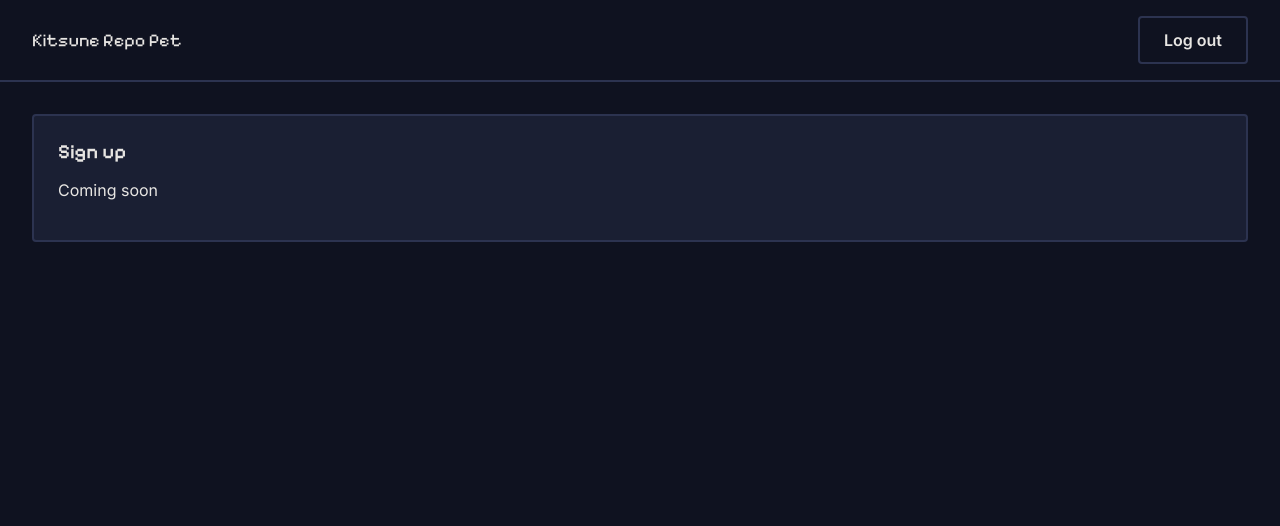
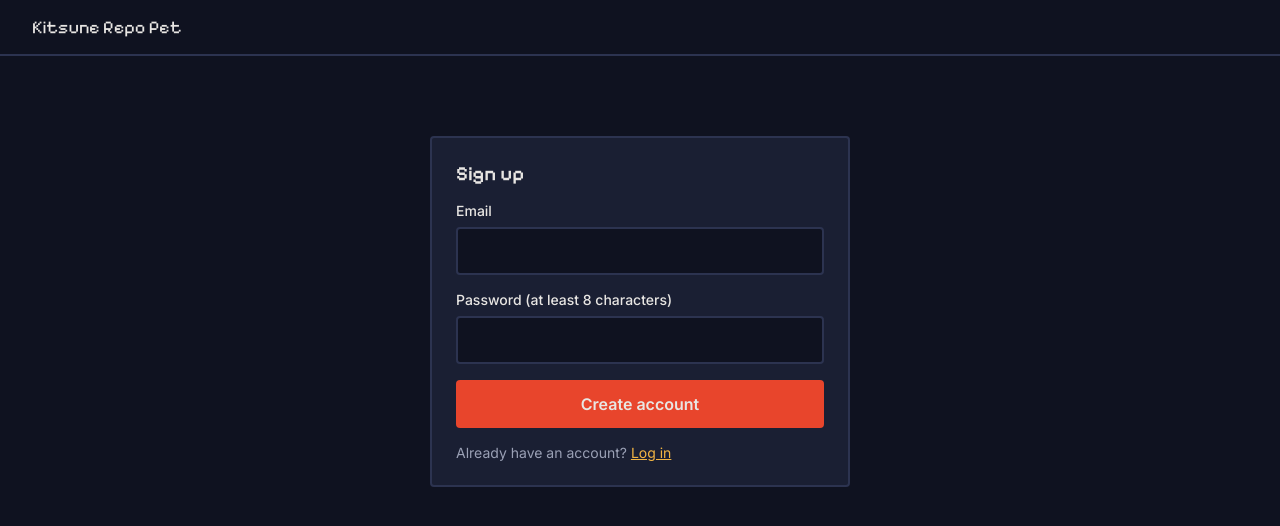
Before and after one commit to Char-ified/kitsune, a React (Vite) app in the folder dashboard/: page /signup in a window 1280 px wide. Shown: the top 526 px of the page. Built offline with nearby package versions, Linux system fonts and the light colour scheme; no server answers.

Commit message:
feat(dashboard): add login and signup pages, shared auth state, and logout (CHA-12)

```diff
--- a/dashboard/src/App.tsx
+++ b/dashboard/src/App.tsx
@@ -9,10 +9,12 @@ import { PetViewPage } from './pages/PetViewPage';
 import { StyleGuidePage } from './pages/StyleGuidePage';
 import { NotFoundPage } from './pages/NotFoundPage';
 import { Layout } from './components/Layout';
+import { AuthProvider } from './auth/AuthContext';
 
 export const App = () => {
   return (
     <BrowserRouter>
+      <AuthProvider>
         <Routes>
           <Route element={<Layout />}>
             {/* Public */}
@@ -32,6 +34,7 @@ export const App = () => {
             <Route path="*" element={<NotFoundPage />} />
           </Route>
         </Routes>
+      </AuthProvider>
     </BrowserRouter>
   );
 };
--- /dev/null
+++ b/dashboard/src/auth/AuthContext.tsx
@@ -0,0 +1,44 @@
+import { createContext, useContext, useEffect, useState, type ReactNode } from 'react';
+
+export type User = { id: number; email: string };
+type AuthStatus = 'checking' | 'loggedIn' | 'loggedOut';
+
+type AuthContextValue = {
+  status: AuthStatus;
+  user: User | null;
+  setUser: (user: User | null) => void;
+};
+
+const AuthContext = createContext<AuthContextValue | null>(null);
+
+// Holds "who is logged in" for the whole app. Asks the server once on load,
+// because the login cookie is httpOnly and page scripts can't read it.
+export const AuthProvider = ({ children }: { children: ReactNode }) => {
+  const [status, setStatus] = useState<AuthStatus>('checking');
+  const [user, setUserState] = useState<User | null>(null);
+
+  useEffect(() => {
+    fetch('/api/auth/me')
+      .then((res) => (res.ok ? res.json() : null))
+      .then((data: { user: User } | null) => {
+        setUserState(data ? data.user : null);
+        setStatus(data ? 'loggedIn' : 'loggedOut');
+      })
+      .catch(() => setStatus('loggedOut'));
+  }, []);
+
+  // Pages call this after logging in (with the user) or logging out (with null)
+  const setUser = (next: User | null) => {
+    setUserState(next);
+    setStatus(next ? 'loggedIn' : 'loggedOut');
+  };
+
+  return <AuthContext.Provider value={{ status, user, setUser }}>{children}</AuthContext.Provider>;
+};
+
+// The hook components user to read or update the logged-in user
+export const useAuth = (): AuthContextValue => {
+  const value = useContext(AuthContext);
+  if (!value) throw new Error('useAuth must be used inside <AuthProvider>');
+  return value;
+};
--- a/dashboard/src/components/Layout.tsx
+++ b/dashboard/src/components/Layout.tsx
@@ -1,17 +1,30 @@
-// components/Layout.tsx
-import { Outlet } from 'react-router';
+import { Outlet, useNavigate } from 'react-router';
+import { useAuth } from '../auth/AuthContext';
 import { Button } from './Button';
 import '../styles/Layout.css';
 
 export const Layout = () => {
+  const { status, setUser } = useAuth();
+  const navigate = useNavigate();
+
+  const handleLogout = async () => {
+    await fetch('/api/auth/logout', { method: 'POST' });
+    setUser(null);
+    navigate('/login');
+  };
+
   return (
     <>
       <header>
         <span className="header-title">Kitsune Repo Pet</span>
-        <Button variant="secondary">Log out</Button>
+        {status === 'loggedIn' && (
+          <Button variant="secondary" onClick={handleLogout}>
+            Log out
+          </Button>
+        )}
       </header>
       <main>
-        <Outlet /> {/* ← the current page appears here */}
+        <Outlet />
       </main>
     </>
   );
--- a/dashboard/src/components/RequireAuth.tsx
+++ b/dashboard/src/components/RequireAuth.tsx
@@ -1,16 +1,8 @@
-import { useEffect, useState } from 'react';
 import { Navigate, Outlet } from 'react-router';
-
-type AuthStatus = 'checking' | 'loggedIn' | 'loggedOut';
+import { useAuth } from '../auth/AuthContext';
 
 export const RequireAuth = () => {
-  const [status, setStatus] = useState<AuthStatus>('checking');
-
-  useEffect(() => {
-    fetch('/api/auth/me')
-      .then((res) => setStatus(res.ok ? 'loggedIn' : 'loggedOut'))
-      .catch(() => setStatus('loggedOut'));
-  }, []);
+  const { status } = useAuth();
 
   if (status === 'checking') return <p>Loading...</p>;
   if (status === 'loggedOut') return <Navigate to="/login" replace />;
--- a/dashboard/src/pages/LoginPage.tsx
+++ b/dashboard/src/pages/LoginPage.tsx
@@ -1,10 +1,75 @@
+import { useState, type FormEvent } from 'react';
+import { Link, Navigate, useNavigate } from 'react-router';
+import { useAuth, type User } from '../auth/AuthContext';
+import { Button } from '../components/Button';
 import { Panel } from '../components/Panel';
+import { TextInput } from '../components/TextInput';
+import '../styles/AuthPages.css';
 
 export const LoginPage = () => {
+  const { status, setUser } = useAuth();
+  const navigate = useNavigate();
+  const [email, setEmail] = useState('');
+  const [password, setPassword] = useState('');
+  const [error, setError] = useState('');
+  const [submitting, setSubmitting] = useState(false);
+
+  // Already logged in? No reason to be on this page.
+  if (status === 'loggedIn') return <Navigate to="/" replace />;
+
+  const handleSubmit = async (event: FormEvent<HTMLFormElement>) => {
+    event.preventDefault();
+    setError('');
+    setSubmitting(true);
+
+    try {
+      const res = await fetch('/api/auth/login', {
+        method: 'POST',
+        headers: { 'Content-Type': 'application/json' },
+        body: JSON.stringify({ email, password }),
+      });
+      const data: { user?: User; error?: string } = await res.json();
+
+      if (!res.ok || !data.user) {
+        setError(data.error ?? 'Something went wrong. Try again.');
+        return;
+      }
+
+      setUser(data.user);
+      navigate('/');
+    } catch {
+      setError('Could not reach the server. Try again.');
+    } finally {
+      setSubmitting(false);
+    }
+  };
+
   return (
-    <div>
+    <div className="auth-page">
       <Panel title="Log in">
-        <p>Coming soon</p>
+        <form onSubmit={handleSubmit} noValidate>
+          <TextInput
+            label="Email"
+            type="email"
+            autoComplete="email"
+            value={email}
+            onChange={(event) => setEmail(event.target.value)}
+          />
+          <TextInput
+            label="Password"
+            type="password"
+            autoComplete="current-password"
+            value={password}
+            onChange={(event) => setPassword(event.target.value)}
+            error={error || undefined}
+          />
+          <Button type="submit" disabled={submitting}>
+            {submitting ? 'Logging in...' : 'Log in'}
+          </Button>
+        </form>
+        <p className="auth-switch">
+          New here? <Link to="/signup">Sign up</Link>
+        </p>
       </Panel>
     </div>
   );
--- a/dashboard/src/pages/SignupPage.tsx
+++ b/dashboard/src/pages/SignupPage.tsx
@@ -1,10 +1,78 @@
+import { useState, type FormEvent } from 'react';
+import { Link, Navigate, useNavigate } from 'react-router';
+import { useAuth, type User } from '../auth/AuthContext';
+import { Button } from '../components/Button';
 import { Panel } from '../components/Panel';
+import { TextInput } from '../components/TextInput';
+import '../styles/AuthPages.css';
 
 export const SignupPage = () => {
+  const { status, setUser } = useAuth();
+  const navigate = useNavigate();
+  const [email, setEmail] = useState('');
+  const [password, setPassword] = useState('');
+  const [error, setError] = useState('');
+  const [submitting, setSubmitting] = useState(false);
+
+  if (status === 'loggedIn') return <Navigate to="/" replace />;
+
+  const handleSubmit = async (event: FormEvent<HTMLFormElement>) => {
+    event.preventDefault();
+    setError('');
+    setSubmitting(true);
+
+    try {
+      // Difference 1: the signup route
+      const res = await fetch('/api/auth/signup', {
+        method: 'POST',
+        headers: { 'Content-Type': 'application/json' },
+        body: JSON.stringify({ email, password }),
+      });
+      const data: { user?: User; error?: string } = await res.json();
+
+      if (!res.ok || !data.user) {
+        setError(data.error ?? 'Something went wrong. Try again.');
+        return;
+      }
+
+      // Signing up also logs you in (see docs/API.md, route 1).
+      setUser(data.user);
+      navigate('/');
+    } catch {
+      setError('Could not reach the server. Try again.');
+    } finally {
+      setSubmitting(false);
+    }
+  };
+
   return (
-    <div>
+    <div className="auth-page">
       <Panel title="Sign up">
-        <p>Coming soon</p>
+        <form onSubmit={handleSubmit} noValidate>
+          <TextInput
+            label="Email"
+            type="email"
+            autoComplete="email"
+            value={email}
+            onChange={(event) => setEmail(event.target.value)}
+          />
+          {/* Difference 2: the label states the rule, and autoComplete says "new password" */}
+          <TextInput
+            label="Password (at least 8 characters)"
+            type="password"
+            autoComplete="new-password"
+            value={password}
+            onChange={(event) => setPassword(event.target.value)}
+            error={error || undefined}
+          />
+          <Button type="submit" disabled={submitting}>
+            {submitting ? 'Creating account...' : 'Create account'}
+          </Button>
+        </form>
+        {/* Difference 3: the link goes the other way */}
+        <p className="auth-switch">
+          Already have an account? <Link to="/login">Log in</Link>
+        </p>
       </Panel>
     </div>
   );
--- /dev/null
+++ b/dashboard/src/styles/AuthPages.css
@@ -0,0 +1,19 @@
+/* Shared by the log in and sign up pages: a narrow, centered form. */
+.auth-page {
+  max-width: 420px;
+  margin: var(--space-7) auto 0;
+}
+
+.auth-page .btn {
+  width: 100%;
+}
+
+.auth-switch {
+  margin: var(--space-4) 0 0;
+  color: var(--color-muted);
+  font-size: 14px;
+}
+
+.auth-switch a {
+  color: var(--color-gold);
+}
```
Lines whose indentation alone changed are shown as unchanged.
